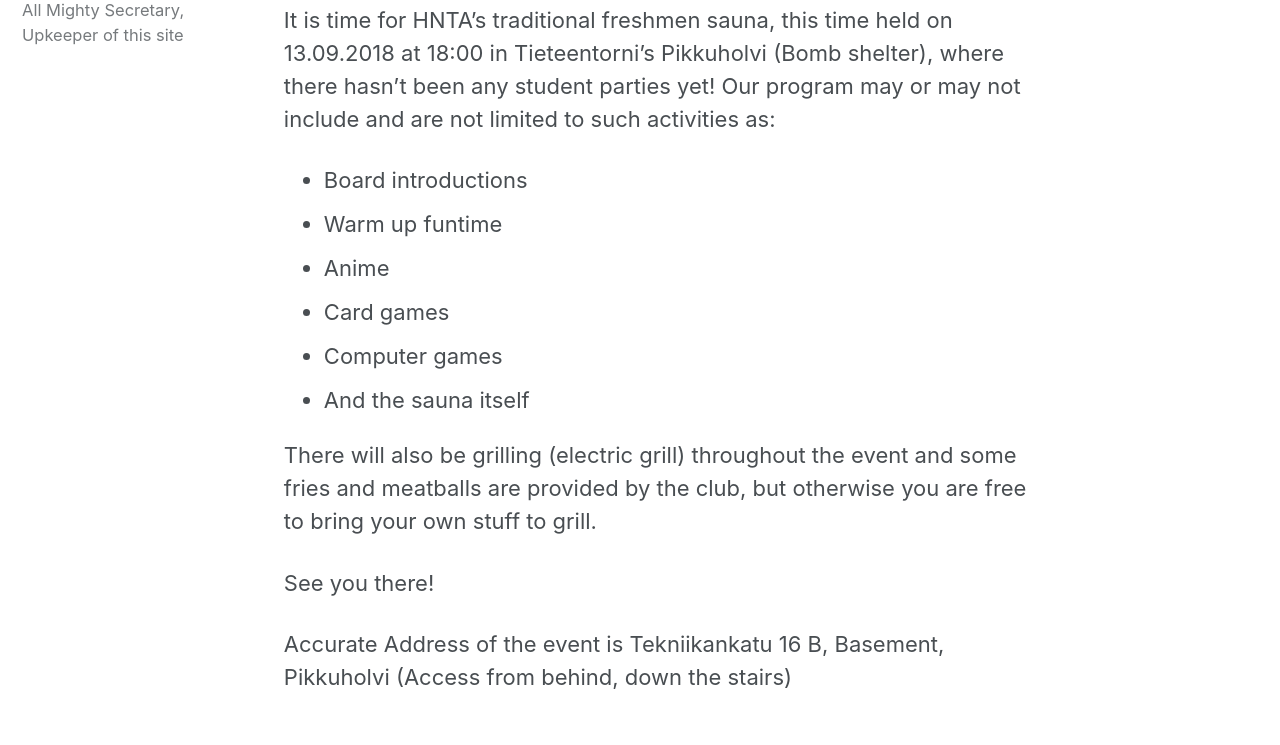
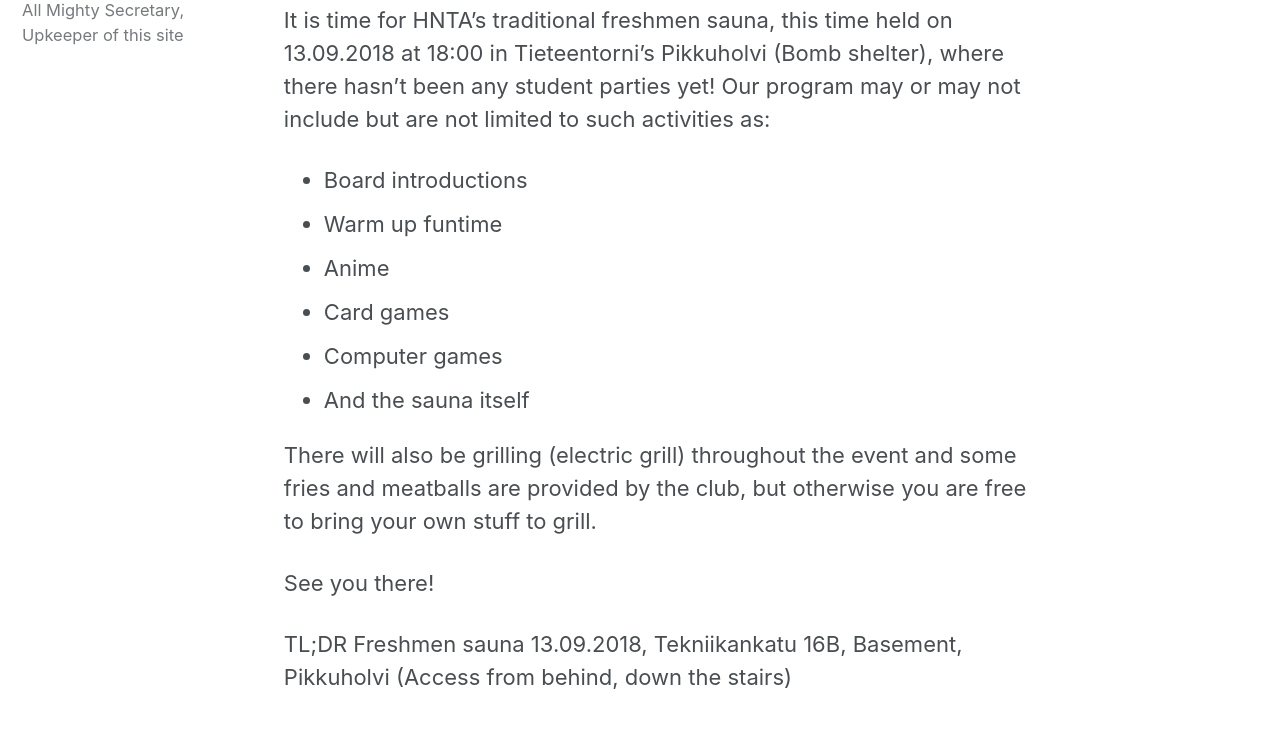
Before and after one commit to HNTA-Club/website, a Jekyll site: the page built from _posts/2018-09-12-fuksisauna-time.markdown, in a window 1280 px wide. Shown: the part 192-937 px from the top of the page. Built offline with Jekyll 4.4.1, drawn with Linux system fonts in a browser that asks for light colours.

Commit message:
last update to news from the past

```diff
--- a/_posts/2018-09-12-fuksisauna-time.markdown
+++ b/_posts/2018-09-12-fuksisauna-time.markdown
@@ -5,7 +5,7 @@
 ---
 
 It is time for HNTA's traditional freshmen sauna, this time held on 13.09.2018 at 18:00 in Tieteentorni's Pikkuholvi (Bomb shelter), where there hasn't been any student parties yet!
-Our program may or may not include and are not limited to such activities as:
+Our program may or may not include but are not limited to such activities as:
 - Board introductions
 - Warm up funtime
 - Anime
@@ -17,4 +17,5 @@
 
 See you there!
 
-Accurate Address of the event is Tekniikankatu 16 B, Basement, Pikkuholvi (Access from behind, down the stairs)
+TL;DR
+Freshmen sauna 13.09.2018, Tekniikankatu 16B, Basement, Pikkuholvi (Access from behind, down the stairs)
```
